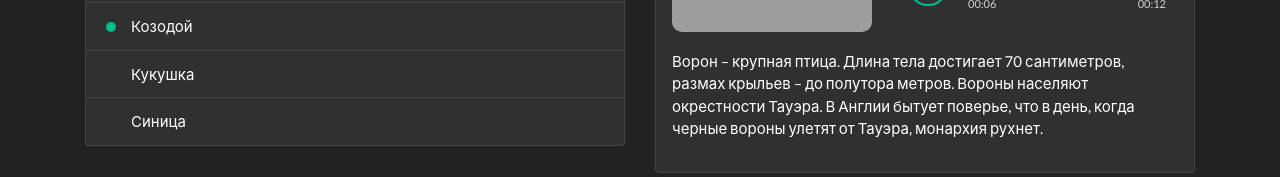
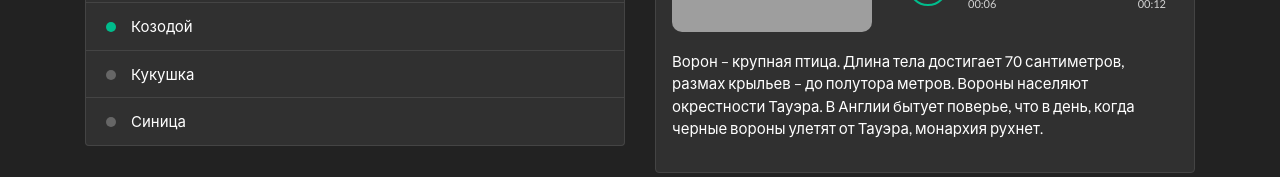
Before and after one commit to jenia-shibkova/Songbird, a React app: page / in a window 1280 px wide. Shown: the part 516-693 px from the top of the page. Built offline with nearby package versions, Linux system fonts and the light colour scheme; grey boxes are pictures that could not be loaded.

Commit message:
refactor: modify default color

```diff
--- a/src/components/question-list/QuestionList.scss
+++ b/src/components/question-list/QuestionList.scss
@@ -14,4 +14,5 @@
   border-radius: 50%;
   -webkit-transition: .1s;
   transition: .1s;
+  background-color: #666;
 }
```
